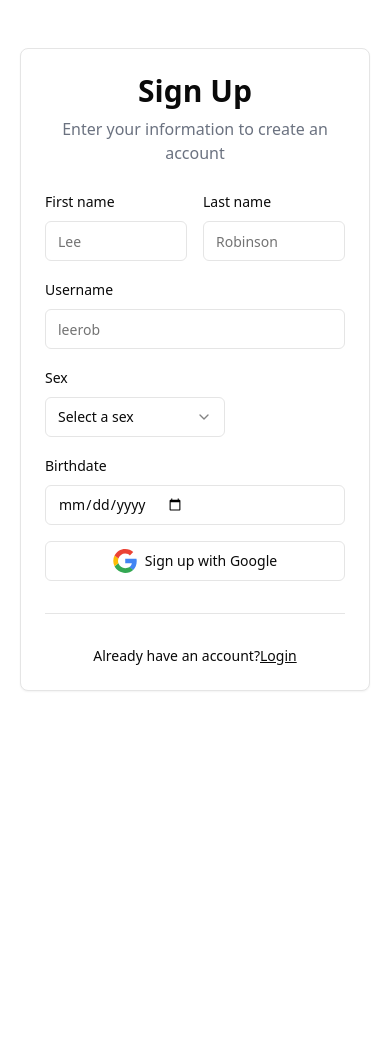
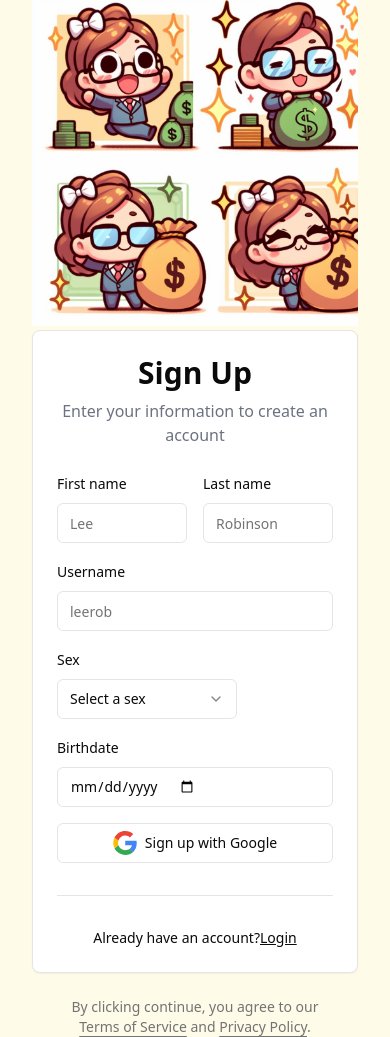
Before and after one commit to PeerDepsTeam/UI, a React (Vite) app: page /signup in a window 390 px wide. Before the commit the page ends 844 px from the top, so only its background shows below. Built offline with nearby package versions, Linux system fonts and the light colour scheme.

Commit message:
chore: make responsive the page sign up

```diff
--- a/src/pages/signup/Signup.tsx
+++ b/src/pages/signup/Signup.tsx
@@ -7,7 +7,19 @@ import SignUpForm from "./SignupForm";
 
 export const Signup: FC = () => {
   return (
-    <Card className="mx-auto mt-12 max-w-[350px] space-y-6">
+    <>
+      <div className="container relative  flex-col items-center justify-center bg-yellow-50 md:grid lg:max-w-none lg:grid-cols-2 lg:px-0">
+        <div className="relative  flex-col items-center justify-center lg:flex">
+          <img
+            src="/src/assets/signup.jpeg"
+            alt="image sign up"
+            className=""
+            width={600}
+          ></img>
+        </div>
+        <div className="mt-0 lg:p-8 ">
+          <div className="flex w-full flex-col justify-center space-y-6  lg:max-w-lg">
+            <Card className="mx-auto mt-1 max-w-[500px] space-y-6">
               <CardContent className="mt-6">
                 <div className="mx-auto max-w-[350px] space-y-6">
                   <div className="space-y-2 text-center">
@@ -31,5 +43,27 @@ export const Signup: FC = () => {
                 </div>
               </CardContent>
             </Card>
+
+            <p className="px-8 text-center text-sm text-muted-foreground">
+              By clicking continue, you agree to our{" "}
+              <a
+                href="/terms"
+                className="underline underline-offset-4 hover:text-primary"
+              >
+                Terms of Service
+              </a>{" "}
+              and{" "}
+              <a
+                href="/privacy"
+                className="underline underline-offset-4 hover:text-primary"
+              >
+                Privacy Policy
+              </a>
+              .
+            </p>
+          </div>
+        </div>
+      </div>
+    </>
   );
 };
```
Lines whose indentation alone changed are shown as unchanged.
